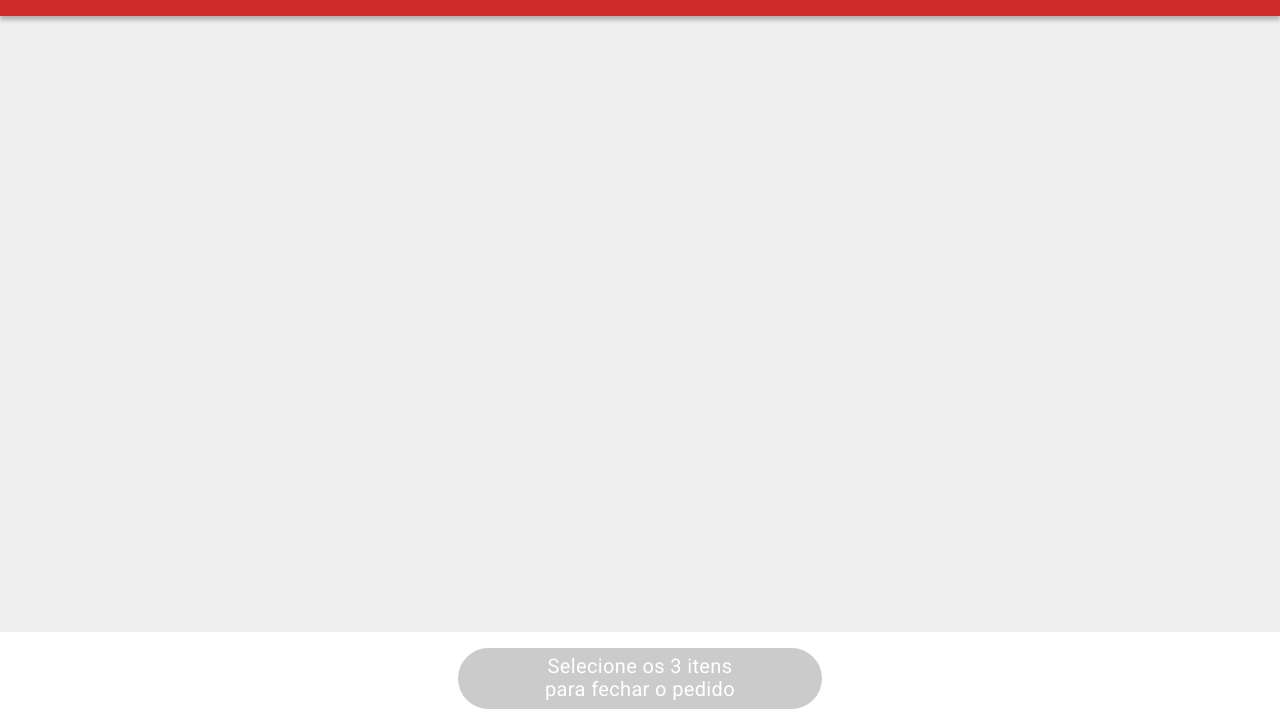
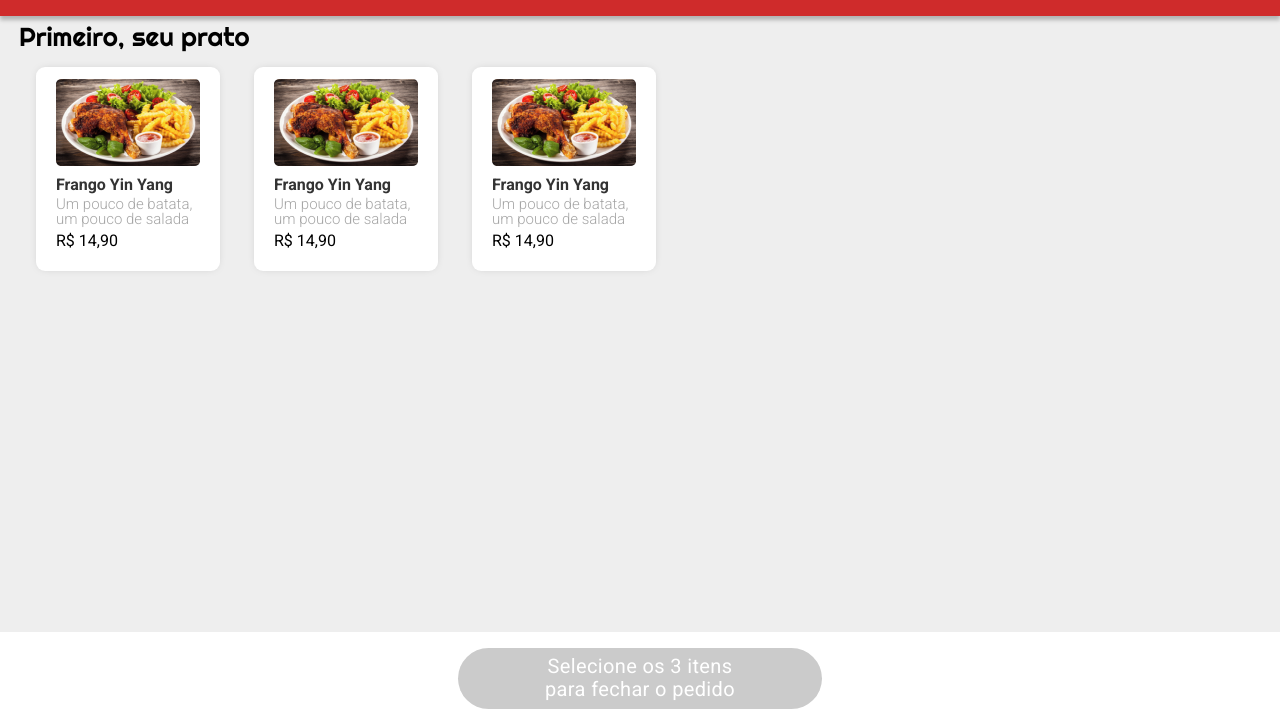
Before and after one commit to thiffany33/DrivenEats, a plain HTML site: page Index.html in a window 1280 px wide. Shown: the part 76-800 px from the top of the page. Drawn offline with Linux system fonts and the light colour scheme.

Commit message:
Cards de pratos feitos

```diff
--- a/Index.html
+++ b/Index.html
@@ -18,6 +18,39 @@
 </header>
 
 <body>
+    <div class="container spaceTop">
+        <div class="containerFood">
+            <div class="titleFoodSection">
+                <h1>Primeiro, seu prato</h1>
+            </div>
+            <div class="cardsContent">
+                <div class="cardFood">
+                    <div onclick="teste()" class="cardContent">
+                        <img src="images/frango_yin_yang 1.png" alt="">
+                        <h1>Frango Yin Yang</h1>
+                        <p>Um pouco de batata, um pouco de salada</p>
+                        <span>R$ 14,90</span>
+                    </div>
+                </div>
+                <div class="cardFood">
+                    <div onclick="teste()" class="cardContent">
+                        <img src="images/frango_yin_yang 1.png" alt="">
+                        <h1>Frango Yin Yang</h1>
+                        <p>Um pouco de batata, um pouco de salada</p>
+                        <span>R$ 14,90</span>
+                    </div>
+                </div>
+                <div class="cardFood">
+                    <div onclick="teste()" class="cardContent">
+                        <img src="images/frango_yin_yang 1.png" alt="">
+                        <h1>Frango Yin Yang</h1>
+                        <p>Um pouco de batata, um pouco de salada</p>
+                        <span>R$ 14,90</span>
+                    </div>
+                </div>
+            </div>
+        </div>
+    </div>
     <div class="selectFood">
         <button>
             Selecione os 3 itens<br />
--- a/css/styles.css
+++ b/css/styles.css
@@ -35,6 +35,85 @@ body {
     font-size: 18px;
 }
 
+.containerFood {
+    display: flex;
+    flex-direction: column;
+    height: 268px;
+    margin-bottom: 27px;
+    margin-left: 19px;
+}
+
+.spaceTop {
+    padding-top: 100px;
+}
+
+.titleFoodSection {
+    font-family: "Righteous";
+    font-style: normal;
+    font-weight: 400;
+    font-size: 26px;
+}
+
+.cardsContent {
+    align-items: stretch;
+    display: flex;
+    flex-direction: row;
+    flex-wrap: nowrap;
+    overflow-x: auto;
+    overflow-y: hidden;
+}
+
+.cardFood {
+    display: flex;
+    flex-direction: column;
+    align-items: center;
+    height: 180px;
+    width: 160px;
+    margin: 17px;
+    background: #ffffff;
+    box-shadow: 0px 0px 10px -4px rgba(0, 0, 0, 0.25);
+    border-radius: 9px;
+    padding: 0.75rem;
+    border: 0;
+    flex-shrink: 0;
+}
+
+.cardContent {
+    width: 90%;
+    height: 90%;
+}
+
+.cardContent img {
+    height: 87px;
+    width: 100%;
+}
+
+.cardContent h1 {
+    font-family: "Roboto";
+    font-weight: 700;
+    font-size: 16px;
+    color: #333333;
+    margin-top: 8px;
+    margin-bottom: 4px;
+}
+
+.cardContent p {
+    font-family: "Roboto";
+    font-weight: 300;
+    font-size: 15px;
+    color: #a6a6a6;
+    margin-bottom: 4px;
+}
+
+.cardContent span {
+    font-family: "Roboto";
+    font-style: normal;
+    font-weight: 400;
+    font-size: 16px;
+    line-height: 19px;
+    color: #000000;
+}
+
 .selectFood {
     display: flex;
     justify-content: space-around;
```
